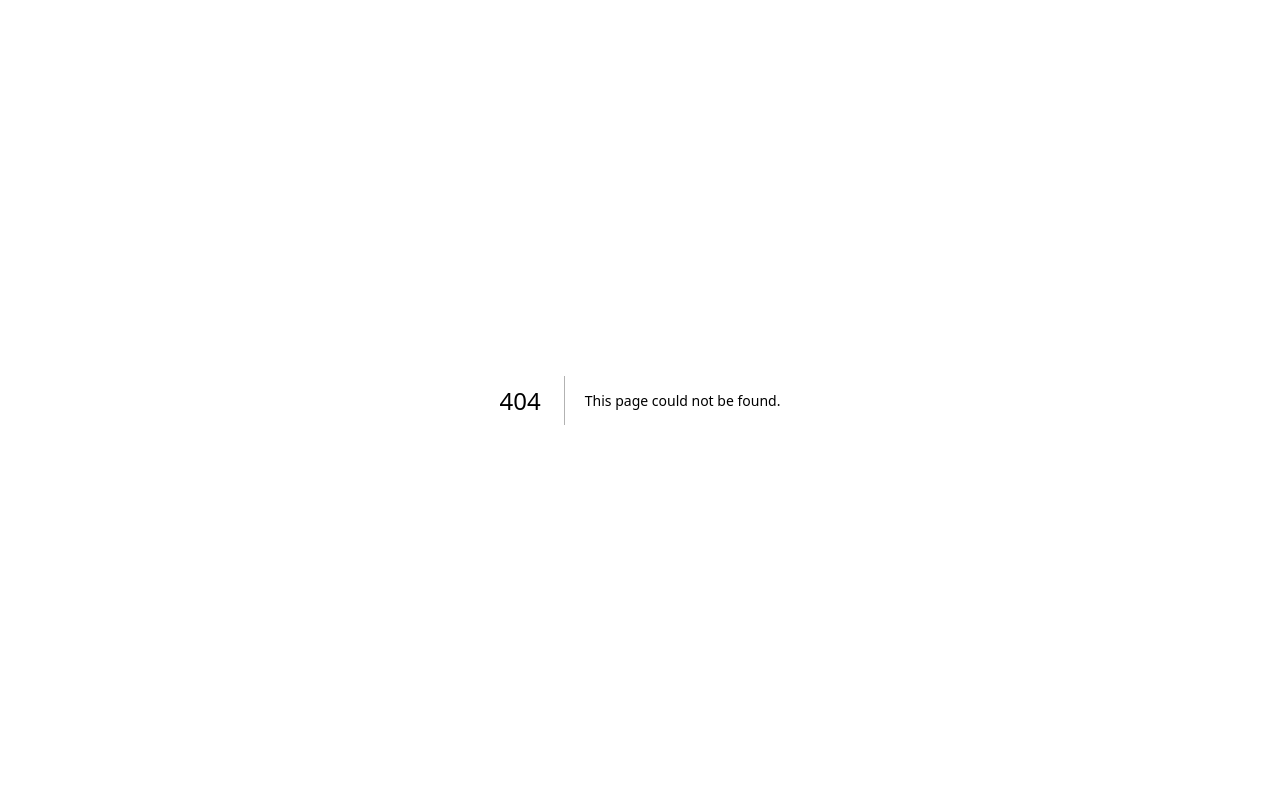
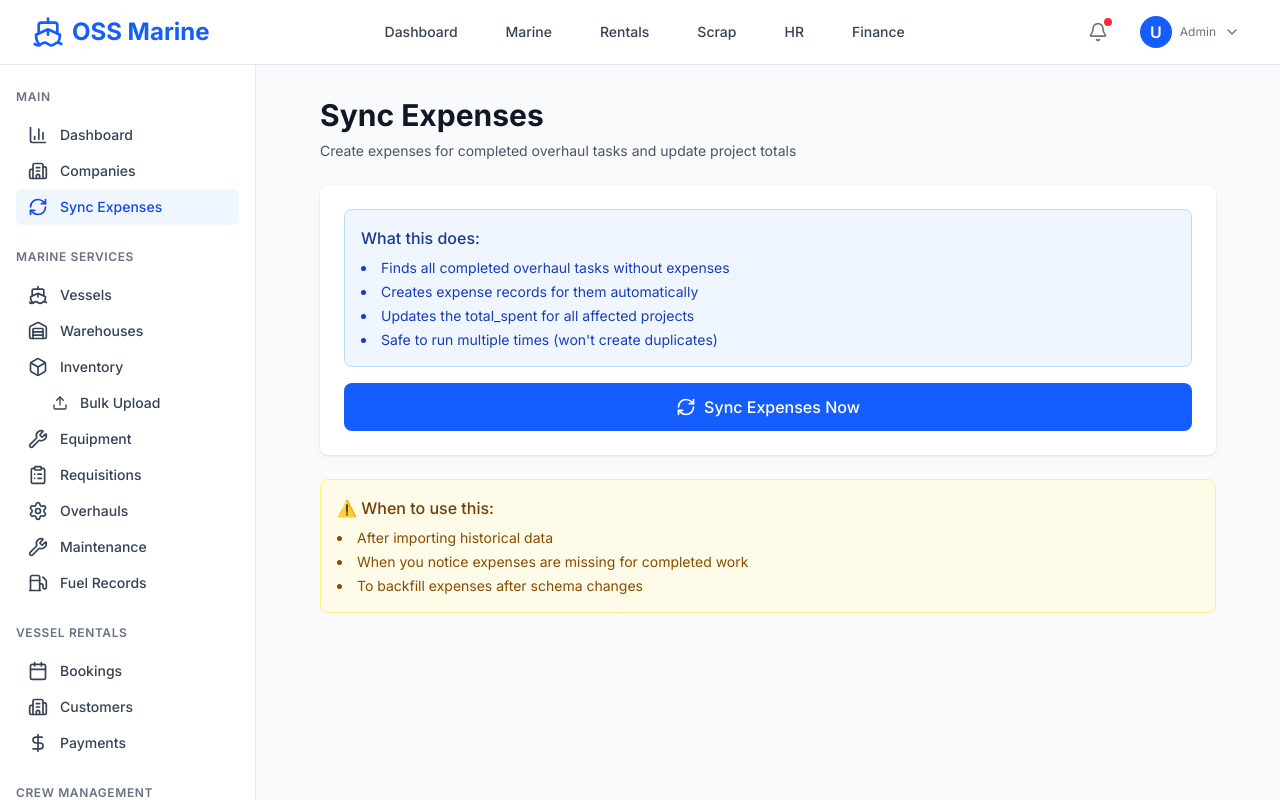
Before and after one commit to TigerDragonFury/OSS, a Next.js app: page /dashboard/admin/sync-expenses in a window 1280 px wide. Before the commit this address had no page. Shown: the top 800 px of the page. Built offline with nearby package versions, Linux system fonts and the light colour scheme; sample sign-in values are in the browser's storage.

Commit message:
feat: Add automated expense sync utility - no manual SQL needed

```diff
--- /dev/null
+++ b/app/dashboard/admin/sync-expenses/page.tsx
@@ -0,0 +1,193 @@
+'use client'
+
+import { useState } from 'react'
+import { createClient } from '@/lib/supabase/client'
+import { RefreshCw } from 'lucide-react'
+
+export default function SyncExpensesPage() {
+  const [syncing, setSyncing] = useState(false)
+  const [result, setResult] = useState<{
+    expensesCreated: number
+    totalAmount: number
+    projectsUpdated: number
+    error?: string
+  } | null>(null)
+
+  const syncExpenses = async () => {
+    setSyncing(true)
+    setResult(null)
+
+    try {
+      const supabase = createClient()
+
+      // Get all completed tasks that need expenses
+      const { data: completedTasks, error: tasksError } = await supabase
+        .from('overhaul_tasks')
+        .select('*')
+        .eq('status', 'completed')
+        .or('actual_cost.gt.0,estimated_cost.gt.0')
+
+      if (tasksError) throw tasksError
+
+      let expensesCreated = 0
+      let totalAmount = 0
+
+      // Create expenses for each completed task that doesn't have one
+      for (const task of completedTasks || []) {
+        // Check if expense already exists
+        const { data: existingExpense } = await supabase
+          .from('expenses')
+          .select('id')
+          .eq('project_id', task.project_id)
+          .ilike('description', `%${task.task_name}%`)
+          .single()
+
+        if (!existingExpense) {
+          const amount = task.actual_cost || task.estimated_cost || 0
+          if (amount > 0) {
+            const description = `${task.component_type?.replace(/_/g, ' ')} - ${task.task_name}${
+              task.actual_cost ? ' (Completed)' : ' (Auto-generated)'
+            }`
+
+            const { error: insertError } = await supabase.from('expenses').insert({
+              project_id: task.project_id,
+              project_type: 'vessel',
+              date: task.end_date || task.updated_at?.split('T')[0] || new Date().toISOString().split('T')[0],
+              category: task.repair_type || 'maintenance',
+              description,
+              amount,
+              vendor_name: task.contractor_name,
+              status: 'paid',
+              company_id: task.company_id,
+              payment_method: 'cash'
+            })
+
+            if (!insertError) {
+              expensesCreated++
+              totalAmount += amount
+            }
+          }
+        }
+      }
+
+      // Get all unique project IDs to update
+      const projectIds = [...new Set((completedTasks || []).map(t => t.project_id))]
+
+      // Update total_spent for each project
+      for (const projectId of projectIds) {
+        const { data: expenses } = await supabase
+          .from('expenses')
+          .select('amount')
+          .eq('project_id', projectId)
+          .in('project_type', ['vessel', 'overhaul'])
+
+        const total = expenses?.reduce((sum, e) => sum + (e.amount || 0), 0) || 0
+
+        await supabase
+          .from('vessel_overhaul_projects')
+          .update({ total_spent: total, updated_at: new Date().toISOString() })
+          .eq('id', projectId)
+      }
+
+      setResult({
+        expensesCreated,
+        totalAmount,
+        projectsUpdated: projectIds.length
+      })
+    } catch (error: any) {
+      setResult({
+        expensesCreated: 0,
+        totalAmount: 0,
+        projectsUpdated: 0,
+        error: error.message
+      })
+    } finally {
+      setSyncing(false)
+    }
+  }
+
+  return (
+    <div className="max-w-4xl mx-auto space-y-6">
+      <div className="flex items-center justify-between">
+        <div>
+          <h1 className="text-3xl font-bold text-gray-900">Sync Expenses</h1>
+          <p className="mt-2 text-sm text-gray-600">
+            Create expenses for completed overhaul tasks and update project totals
+          </p>
+        </div>
+      </div>
+
+      <div className="bg-white rounded-lg shadow p-6">
+        <div className="space-y-4">
+          <div className="bg-blue-50 border border-blue-200 rounded-lg p-4">
+            <h3 className="font-medium text-blue-900 mb-2">What this does:</h3>
+            <ul className="text-sm text-blue-800 space-y-1 list-disc list-inside">
+              <li>Finds all completed overhaul tasks without expenses</li>
+              <li>Creates expense records for them automatically</li>
+              <li>Updates the total_spent for all affected projects</li>
+              <li>Safe to run multiple times (won't create duplicates)</li>
+            </ul>
+          </div>
+
+          <button
+            onClick={syncExpenses}
+            disabled={syncing}
+            className="w-full flex items-center justify-center px-4 py-3 bg-blue-600 text-white rounded-lg font-medium hover:bg-blue-700 disabled:opacity-50 disabled:cursor-not-allowed transition-colors"
+          >
+            {syncing ? (
+              <>
+                <RefreshCw className="animate-spin mr-2 h-5 w-5" />
+                Syncing...
+              </>
+            ) : (
+              <>
+                <RefreshCw className="mr-2 h-5 w-5" />
+                Sync Expenses Now
+              </>
+            )}
+          </button>
+
+          {result && (
+            <div className={`rounded-lg p-4 ${result.error ? 'bg-red-50 border border-red-200' : 'bg-green-50 border border-green-200'}`}>
+              {result.error ? (
+                <div>
+                  <h4 className="font-medium text-red-900 mb-2">Error:</h4>
+                  <p className="text-sm text-red-800">{result.error}</p>
+                </div>
+              ) : (
+                <div>
+                  <h4 className="font-medium text-green-900 mb-3">Sync Complete!</h4>
+                  <div className="grid grid-cols-3 gap-4">
+                    <div className="bg-white rounded p-3">
+                      <p className="text-xs text-gray-600">Expenses Created</p>
+                      <p className="text-2xl font-bold text-gray-900">{result.expensesCreated}</p>
+                    </div>
+                    <div className="bg-white rounded p-3">
+                      <p className="text-xs text-gray-600">Total Amount</p>
+                      <p className="text-2xl font-bold text-gray-900">
+                        ${result.totalAmount.toLocaleString()}
+                      </p>
+                    </div>
+                    <div className="bg-white rounded p-3">
+                      <p className="text-xs text-gray-600">Projects Updated</p>
+                      <p className="text-2xl font-bold text-gray-900">{result.projectsUpdated}</p>
+                    </div>
+                  </div>
+                </div>
+              )}
+            </div>
+          )}
+        </div>
+      </div>
+
+      <div className="bg-yellow-50 border border-yellow-200 rounded-lg p-4">
+        <h4 className="font-medium text-yellow-900 mb-2">⚠️ When to use this:</h4>
+        <ul className="text-sm text-yellow-800 space-y-1 list-disc list-inside">
+          <li>After importing historical data</li>
+          <li>When you notice expenses are missing for completed work</li>
+          <li>To backfill expenses after schema changes</li>
+        </ul>
+      </div>
+    </div>
+  )
+}
--- a/app/dashboard/layout.tsx
+++ b/app/dashboard/layout.tsx
@@ -26,7 +26,8 @@ import {
   Award,
   Bell,
   ChevronDown,
-  Building2
+  Building2,
+  RefreshCw
 } from 'lucide-react'
 import { useState } from 'react'
 
@@ -175,6 +176,10 @@ export default function DashboardLayout({
                 <Building2 className="mr-3 h-5 w-5" />
                 Companies
               </Link>
+              <Link href="/dashboard/admin/sync-expenses" className={`flex items-center px-3 py-2 text-sm font-medium rounded-md ${isActive('/dashboard/admin/sync-expenses') ? 'bg-blue-50 text-blue-700' : 'text-gray-700 hover:bg-gray-100'}`}>
+                <RefreshCw className="mr-3 h-5 w-5" />
+                Sync Expenses
+              </Link>
             </div>
 
             <div className="mb-6">
```
